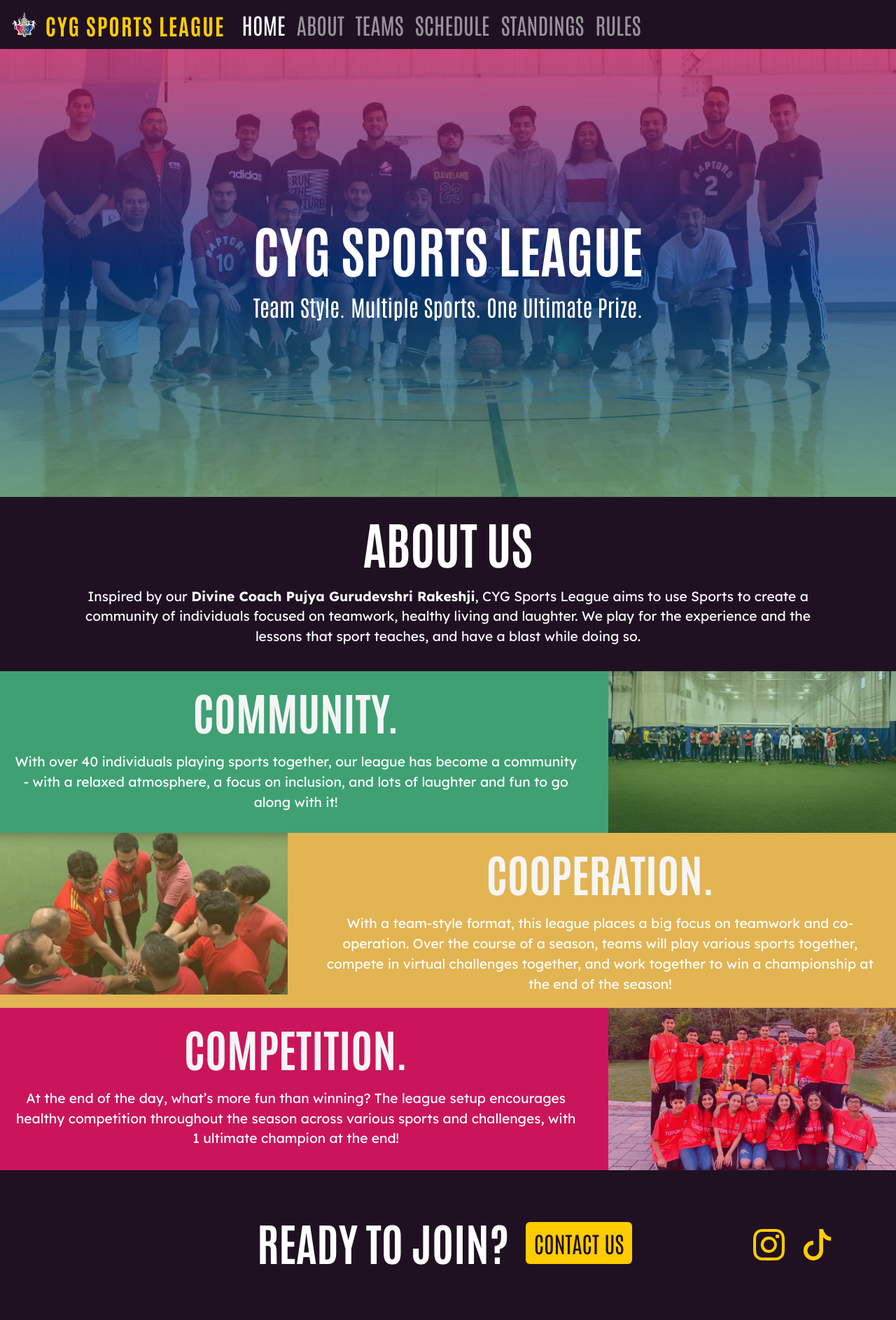
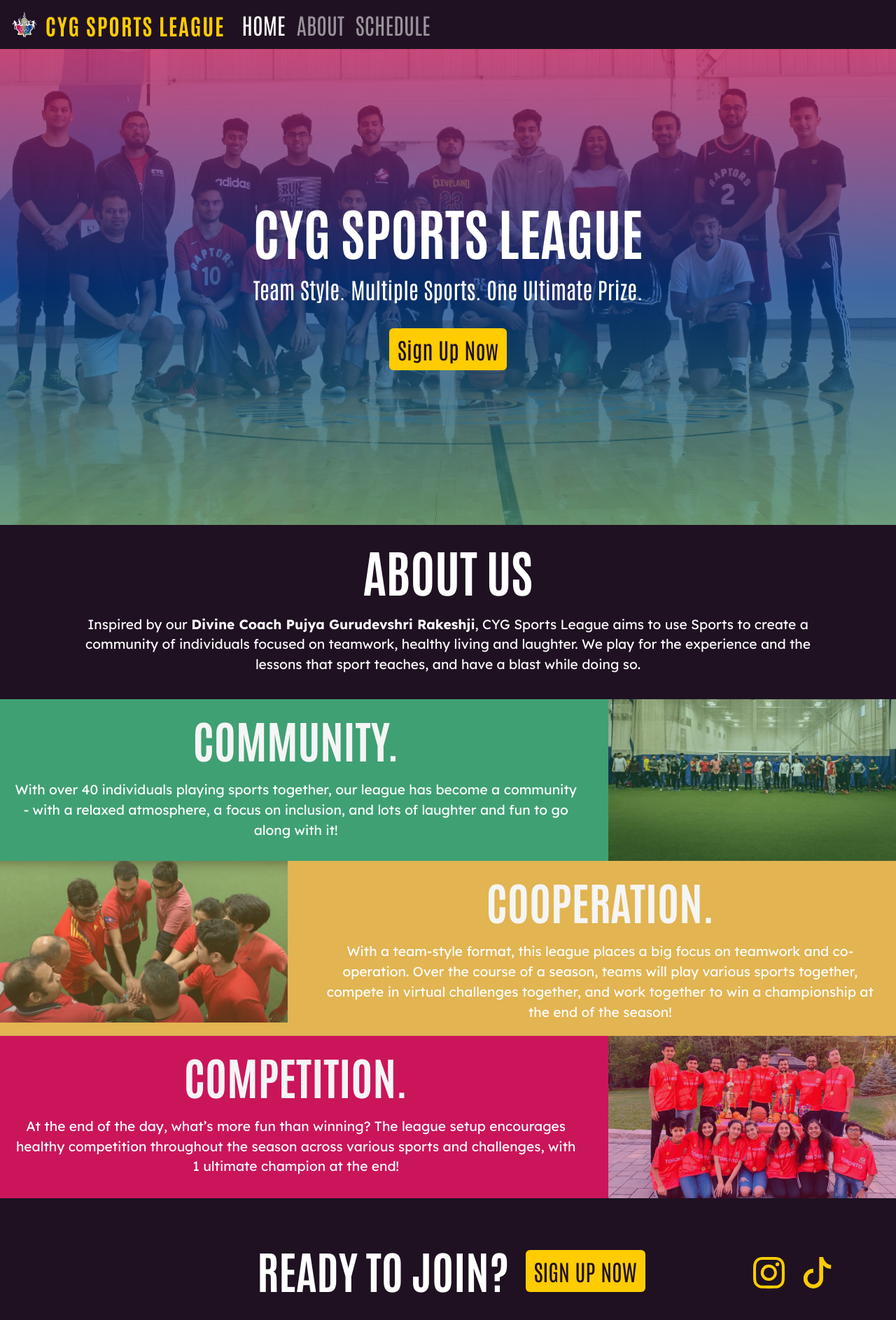
Before and after one commit to ShukanS/ShukanS.github.io, a plain HTML site: page index.html in a window 1280 px wide. Shown: the whole page at 70% size. Drawn offline with nearby package versions, Linux system fonts and the light colour scheme; a web font is replaced by a local one.

Commit message:
add sign up now

```diff
--- a/css/style.css
+++ b/css/style.css
@@ -50,7 +50,10 @@ header {
 #logo {
     width: 75px;
 }
-
+.button-container {
+    text-align: center;
+    padding: 10px 0;
+}
 /* Navbar Css ends */
 
 /* Banner css begins */
@@ -76,7 +79,7 @@ header {
 
 .banner {
     width: 100%;
-    height: 80vh;
+    height: 85vh;
     overflow: hidden;
     display: flex;
     flex-direction: column;
@@ -180,16 +183,17 @@ footer .display-2 {
     font-size: 4em;
 }
 
-footer .btn-primary {
+footer .btn-primary, .banner .btn-primary {
     background-color: #FFCC00;
     color: #1F1122;
     border: none;
     font-size: 2em;
     margin: auto;
     margin-top: 10px;
+    font-family: 'Antonio', sans-serif;
 }
 
-footer .btn-primary:hover {
+footer .btn-primary:hover, .banner .btn-primary:hover {
     background-color: #ffffff;
     color: #1F1122;
 }
@@ -276,6 +280,7 @@ footer .btn-primary:hover {
 
 .accordion-body {
     background-color: #1F1122;
+    color: #ffffff;
 }
 
 .accordion,
--- a/index.html
+++ b/index.html
@@ -35,10 +35,10 @@
                 <div class="navbar-nav">
                     <a class="nav-link active" aria-current="page" href="#">Home</a>
                     <a class="nav-link" href="#aboutusmain">About</a>
-                    <a class="nav-link" href="html/teams.html">Teams</a>
+                    <!-- <a class="nav-link" href="html/teams.html">Teams</a> -->
                     <a class="nav-link" href="html/schedule.html">Schedule</a>
-                    <a class="nav-link" href="html/standings.html">Standings</a>
-                    <a class="nav-link" href="html/rules.html">Rules</a>
+                    <!-- <a class="nav-link" href="html/standings.html">Standings</a> -->
+                    <!-- <a class="nav-link" href="html/rules.html">Rules</a> -->
                 </div>
             </div>
         </div>
@@ -54,6 +54,10 @@
         <h1>CYG Sports League</h1>
         <div class="subtitle">
             <h2>Team Style. Multiple Sports. One Ultimate Prize.</h2>
+            <div class="button-container">
+                <a href="https://forms.gle/Vr87j9h9kZVtR7KP6"
+                        class="btn btn-primary" target="_blank">Sign Up Now</a>
+            </div>
         </div>
     </div>
 </header>
@@ -114,8 +118,8 @@
                     <h2 class="display-2">Ready to Join?</h2>
                 </div>
                 <div class="col-xl-3 align-items-center" id="contactus">
-                    <a href="https://wa.me/14162626854?text=Hey%21+I%27m+interested+in+joining+the+CYG+Sports+League%21"
-                        class="btn btn-primary">Contact Us</a>
+                    <a href="https://forms.gle/Vr87j9h9kZVtR7KP6"
+                        class="btn btn-primary" target="_blank">Sign Up Now</a>
                 </div>
                 <div class="col-xl-2 text-center">
                     <a href="https://www.instagram.com/cygsportsleague/" class="social-logos"><svg
```
Also changed, not shown: html/rules.html (+2 -2 lines), html/schedule.html (+15 -15 lines).
